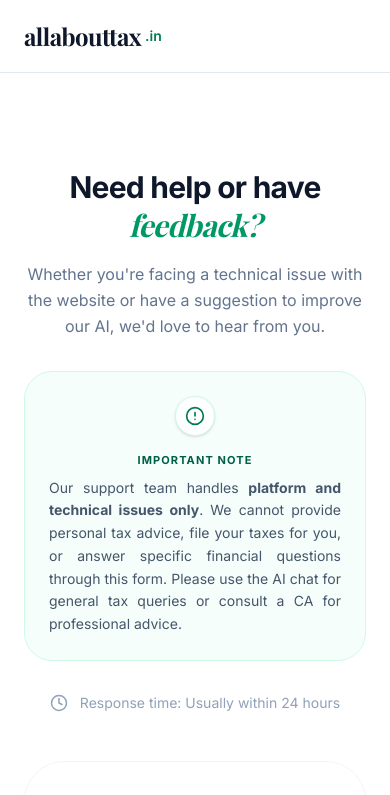
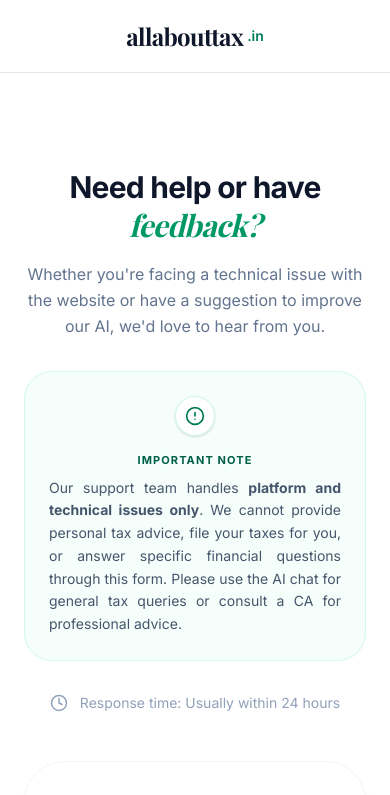
Before and after one commit to pTidke/nextjs-allabouttax, a Next.js app: page /contact in a window 390 px wide. Shown: the top 795 px of the page. Built offline with nearby package versions, Linux system fonts and the light colour scheme; a web font is replaced by a local one.

Commit message:
Updated Ask AI button

```diff
--- a/src/app/(marketing)/page.tsx
+++ b/src/app/(marketing)/page.tsx
@@ -84,7 +84,7 @@ export default function LandingPage() {
             >
               <ChatInterface
                 trigger={
-                  <Button className="bg-emerald-600 rounded-full px-8">
+                  <Button className="bg-emerald-600 hover:bg-emerald-700 text-white rounded-full px-8 transition-all duration-300 animate-glow border-none scale-105 sm:scale-110">
                     Ask AI Assistant
                   </Button>
                 }
--- a/src/app/globals.css
+++ b/src/app/globals.css
@@ -136,6 +136,20 @@ html {
   }
 }
 
+@utility animate-glow {
+  animation: glow 2s ease-in-out infinite;
+}
+
+@keyframes glow {
+  0%,
+  100% {
+    box-shadow: 0 0 5px rgba(5, 150, 105, 0.2), 0 0 10px rgba(5, 150, 105, 0.2);
+  }
+  50% {
+    box-shadow: 0 0 20px rgba(5, 150, 105, 0.6), 0 0 30px rgba(5, 150, 105, 0.4);
+  }
+}
+
 @utility no-scrollbar {
   scrollbar-width: none;
   &::-webkit-scrollbar {
--- a/src/components/navigation/Navbar.tsx
+++ b/src/components/navigation/Navbar.tsx
@@ -5,20 +5,22 @@ import ChatInterface from "../chat/ChatInterface";
 export default function Navbar() {
   return (
     <nav className="sticky top-0 z-50 w-full border-b border-slate-200 bg-white/80 backdrop-blur-md">
-      <div className="container mx-auto flex h-18 items-center justify-between px-6">
-        {/* Left: Logo */}
-        <Link href="/" className="flex items-center gap-1">
-          <span className="font-serif text-2xl font-bold tracking-tight text-slate-900">
-            allabouttax
-          </span>
-          <span className="text-sm font-semibold text-emerald-700">.in</span>
-        </Link>
+      <div className="container mx-auto flex h-18 items-center justify-between px-6 relative">
+        {/* Left/Center: Logo */}
+        <div className="flex-1 flex justify-center md:justify-start">
+          <Link href="/" className="flex items-center gap-1 group">
+            <span className="font-serif text-2xl font-bold tracking-tight text-slate-900 group-hover:text-emerald-800 transition-colors">
+              allabouttax
+            </span>
+            <span className="text-sm font-semibold text-emerald-700">.in</span>
+          </Link>
+        </div>
 
         {/* Right: Actions */}
-        <div className="flex items-center gap-6">
+        <div className="flex items-center gap-6 absolute right-6 md:static">
           <ChatInterface
             trigger={
-              <Button className="hidden md:inline-flex bg-emerald-600 rounded-full px-8">
+              <Button className="hidden md:inline-flex bg-emerald-600 hover:bg-emerald-700 text-white rounded-full px-8 transition-all duration-300 animate-glow border-none">
                 Ask AI Assistant
               </Button>
             }
```
